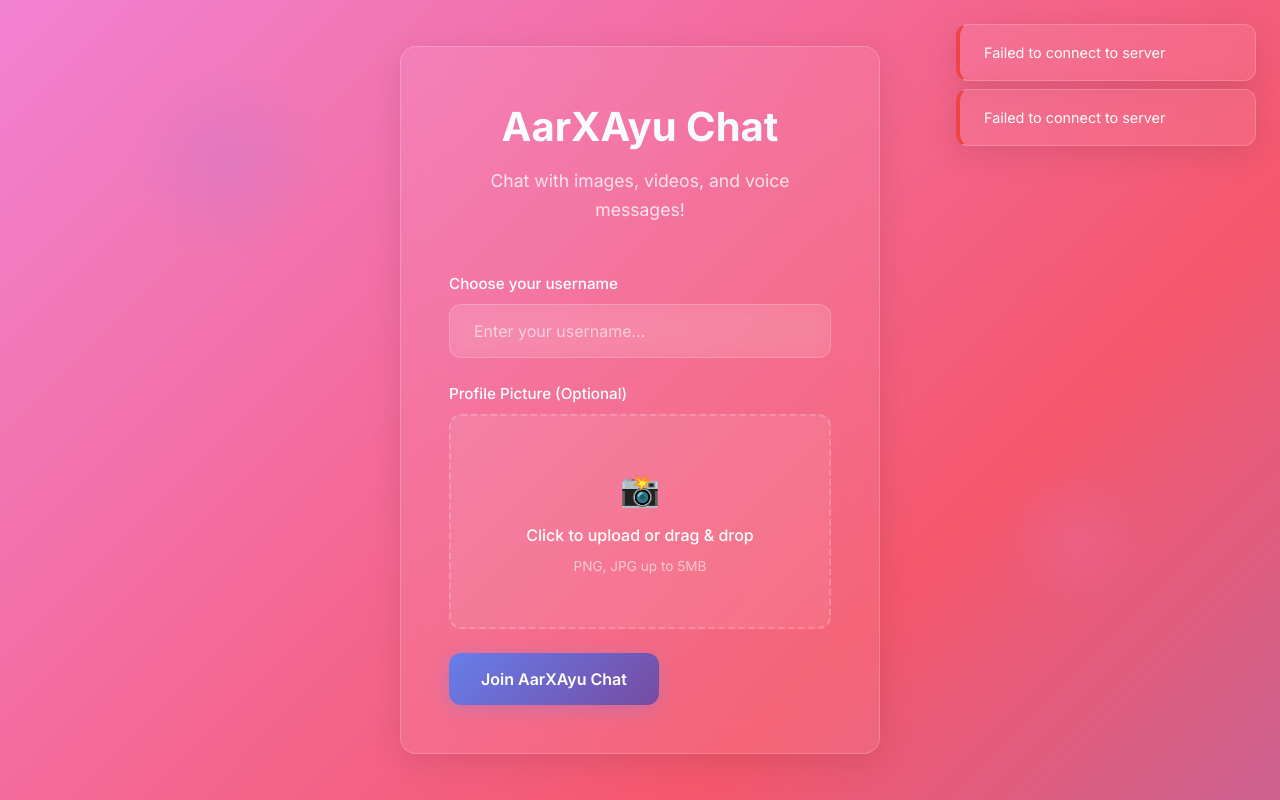
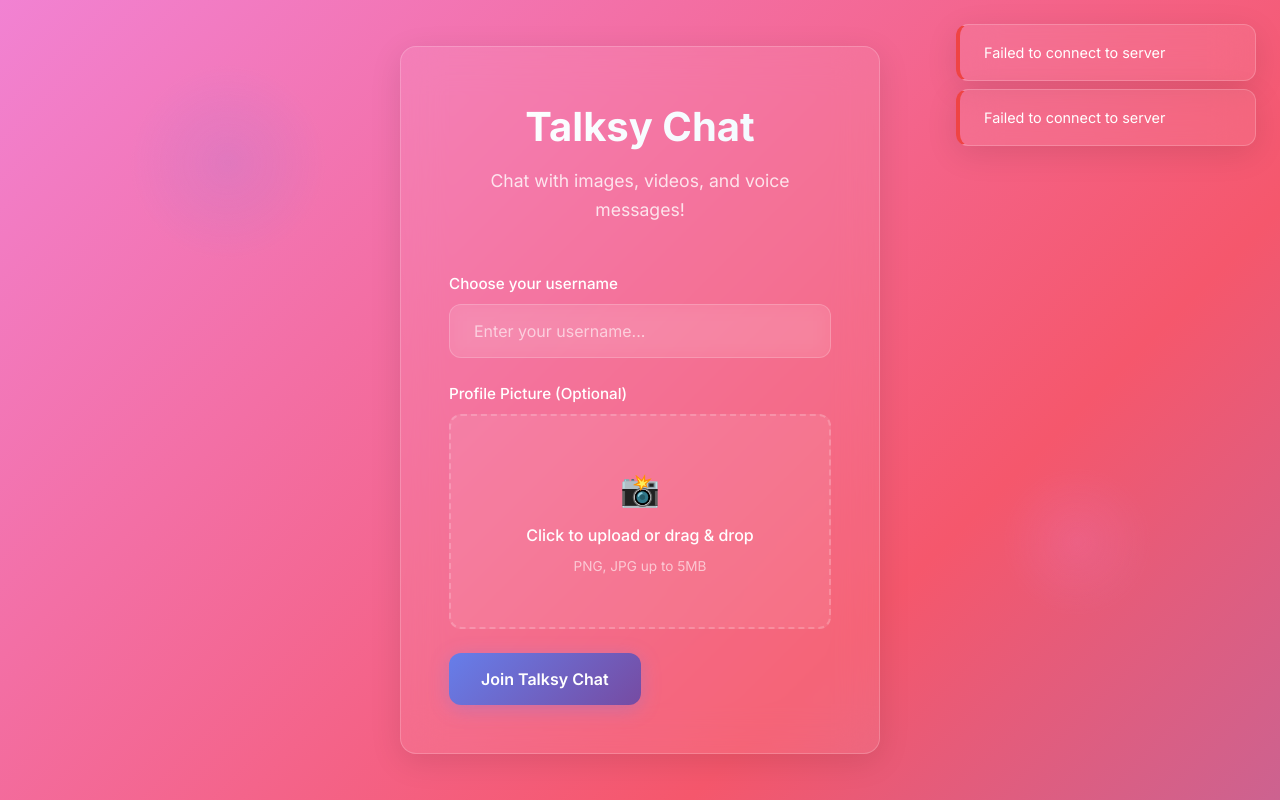
Before and after one commit to vyleayush/Talksy, a website: page public/index.html in a window 1280 px wide. Drawn offline with nearby package versions, Linux system fonts and the light colour scheme; no server answers.

Commit message:
Update index.html

```diff
--- a/public/index.html
+++ b/public/index.html
@@ -18,7 +18,7 @@
     <div id="welcomeScreen" class="welcome-screen">
         <div class="glass-container welcome-container">
             <div class="welcome-header">
-                <h1>AarXAyu Chat</h1>
+                <h1>Talksy Chat</h1>
                 <p>Chat with images, videos, and voice messages!</p>
             </div>
 
@@ -47,7 +47,7 @@
                 </div>
 
                 <button type="submit" class="btn-primary glass-btn" id="joinBtn">
-                    <span class="btn-text">Join AarXAyu Chat</span>
+                    <span class="btn-text">Join Talksy Chat</span>
                     <div class="btn-loading hidden">
                         <div class="spinner"></div>
                         Joining...
@@ -62,7 +62,7 @@
         <!-- Header -->
         <header class="chat-header glass-container">
             <div class="header-left">
-                <h1>AarXAyu Chat</h1>
+                <h1>Talksy Chat</h1>
                 <div class="user-count">
                     <span class="online-indicator"></span>
                     <span id="userCount">0 users online</span>
@@ -95,7 +95,7 @@
             <main class="chat-content">
                 <div class="messages-container glass-container">
                     <div class="messages-header">
-                        <h3>🗨️ Enhanced Global Chat</h3>
+                        <h3>🗨️Talksy Chat</h3>
                         <div class="chat-status">
                             <span class="status-indicator connected"></span>
                             Connected
@@ -105,7 +105,7 @@
                     <div class="messages-area" id="messagesArea">
                         <div class="welcome-message">
                             <div class="welcome-content">
-                                <h3>🎉 Welcome to AarXAyu Chat!</h3>
+                                <h3>🎉 Welcome to Talksy Chat!</h3>
                                 <p>Now with image, video, and voice message support!</p>
                                 <div class="feature-badges">
                                     <span class="badge">📸 Images</span>
```
